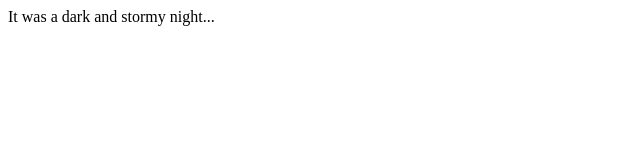
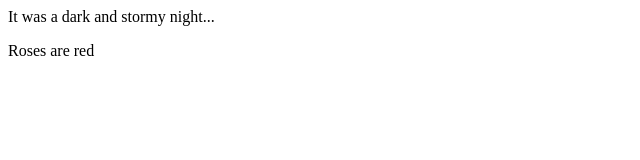
Before and after one commit to joegtopp/fireside-story-2, a plain HTML site: page index.html in a window 1280 px wide. Shown: the full height of the page, 0-640 px from the left. Drawn offline with Linux system fonts and the light colour scheme.

Commit message:
added second line of story

```diff
--- a/index.html
+++ b/index.html
@@ -1,5 +1,6 @@
 <html>
   <body>
     <p>It was a dark and stormy night...</p>
+	<p>Roses are red</p>
   </body>
 </html>
```
